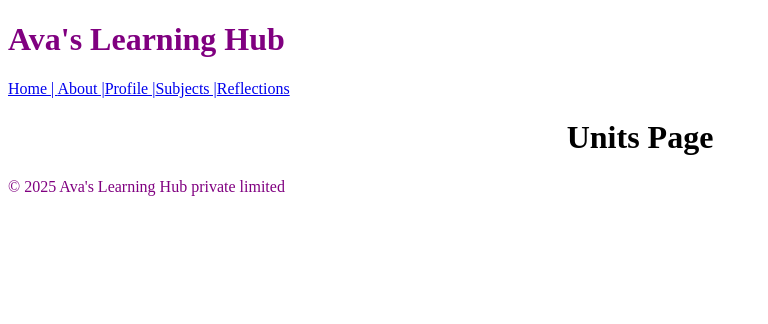
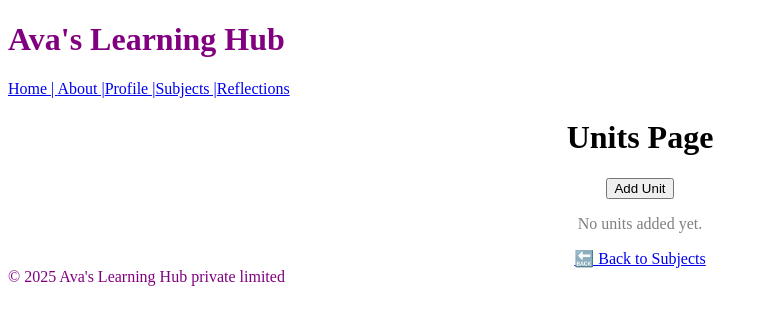
Before and after one commit to DeepthiGirijaThampi/ava-learning-hub, a React (Vite) app: page /units in a window 1280 px wide. Shown: the top 324 px of the page, without its empty margins (0-768 px from the left). Built offline with nearby package versions, Linux system fonts and the light colour scheme.

Commit message:
Added the structure for Units page

```diff
--- a/src/components/pages/Units.jsx
+++ b/src/components/pages/Units.jsx
@@ -1,12 +1,22 @@
 
 export default function Units(){
     return(
-        <>
-
         <main>
              <h1 style={{display:"flex",justifyContent:"center"}}>Units Page</h1>
+             {/* Step 1: Add Unit Button */}
+             <div style={{ textAlign: "center", margin: "1rem" }}>
+              <button>Add Unit</button>
+             </div>
+             {/* Step 2: Placeholder if no units */}
+             <p style={{ textAlign: "center", color: "gray" }}>
+                 No units added yet.
+             </p>
+
+             {/* Step 3: Link back to Subjects */}
+             <div style={{ textAlign: "center", marginTop: "1rem" }}>
+                <a href="/subjects" className="link"> 🔙 Back to Subjects</a>
+             </div>
+
         </main>
-
-        </>
     )
 }
```
